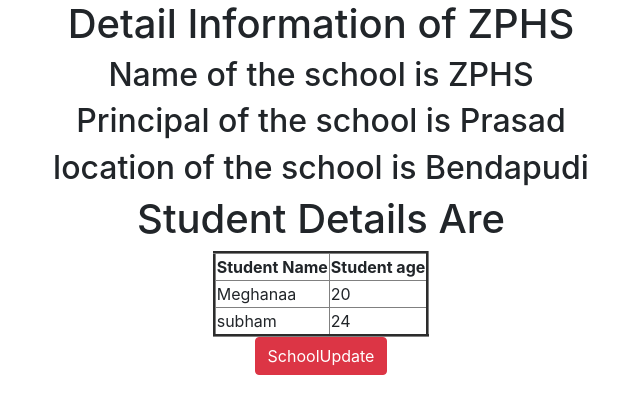
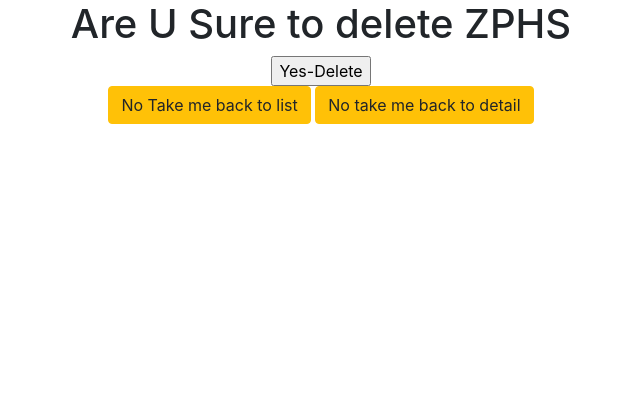
Before and after one commit to harshadvali11/LDCuD_views, a Django app: a page that uses templates/app/dummy.html in a window 1280 px wide. Shown: the part 40-454 px from the top of the page, without its empty margins (319-959 px from the left). Run offline with Django 5.2, Linux system fonts and the light colour scheme; data comes from the database, SQL or seed files in the repository; both versions use the stored data as it was after the commit.

Commit message:
first commit

```diff
--- a/app/views.py
+++ b/app/views.py
@@ -2,8 +2,10 @@ from django.shortcuts import render
 from django.http import HttpResponse
 
 # Create your views here.
-from django.views.generic import ListView,DetailView,CreateView,UpdateView
+from django.views.generic import ListView,DetailView,CreateView,UpdateView,DeleteView
 from app.models import *
+
+from django.urls import reverse_lazy
 
 class SchoolList(ListView):
     model=School
@@ -24,3 +26,8 @@ class SchoolCreate(CreateView):
 class SchoolUpdate(UpdateView):
     model=School
     fields='__all__'
+
+class SchoolDelete(DeleteView):
+    model=School
+    context_object_name='schoolobject'
+    success_url=reverse_lazy('SchoolList')
--- a/project38/urls.py
+++ b/project38/urls.py
@@ -25,7 +25,7 @@ urlpatterns = [
 
 
     re_path('^update/(?P<pk>\d+)/',SchoolUpdate.as_view(),name='SchoolUpdate'),
-
+    re_path('^delete/(?P<pk>\d+)/',SchoolDelete.as_view(),name='SchoolDelete'),
     re_path('(?P<pk>\d+)/',SchoolDetail.as_view(),name='detail'),
 
 
--- /dev/null
+++ b/templates/app/school_confirm_delete.html
@@ -0,0 +1,28 @@
+{% extends 'app/dummy.html' %}
+
+{% block title %}
+    <title>DeleteSchool</title>
+{% endblock %}
+
+{% block body_block %}
+    <center>
+        <h1>Are U Sure to delete {{schoolobject.sname}}</h1>
+
+        <form method="POST">
+            {% csrf_token %}
+
+            <input type="submit" value="Yes-Delete">
+        </form>
+
+        <a href="{% url 'SchoolList' %}" class="btn btn-warning">No Take me back to list</a>
+        <a href="{% url 'detail' pk=schoolobject.pk %}" class="btn btn-warning">No take me back to detail</a>
+
+
+
+
+
+
+
+
+    </center>
+{% endblock %}
--- a/templates/app/school_detail.html
+++ b/templates/app/school_detail.html
@@ -35,6 +35,7 @@
 
 <a href="{% url 'SchoolUpdate' pk=sclobject.pk   %}" class="btn btn-danger">SchoolUpdate</a>
 
+<a href="{% url 'SchoolDelete' pk=sclobject.pk %}" class="btn btn-secondary">SchoolDelete</a>
 
     </center>
 {% endblock %}
```
Also changed, not shown: db.sqlite3.
